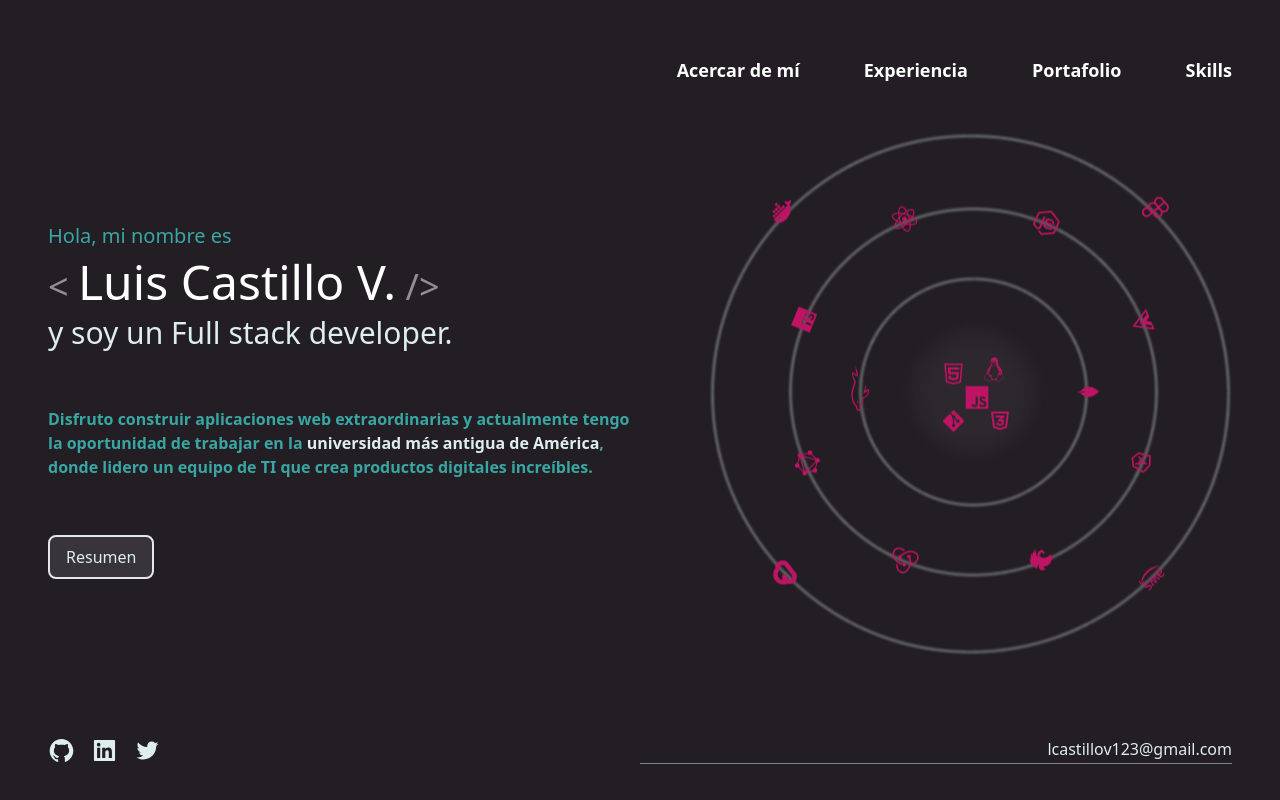
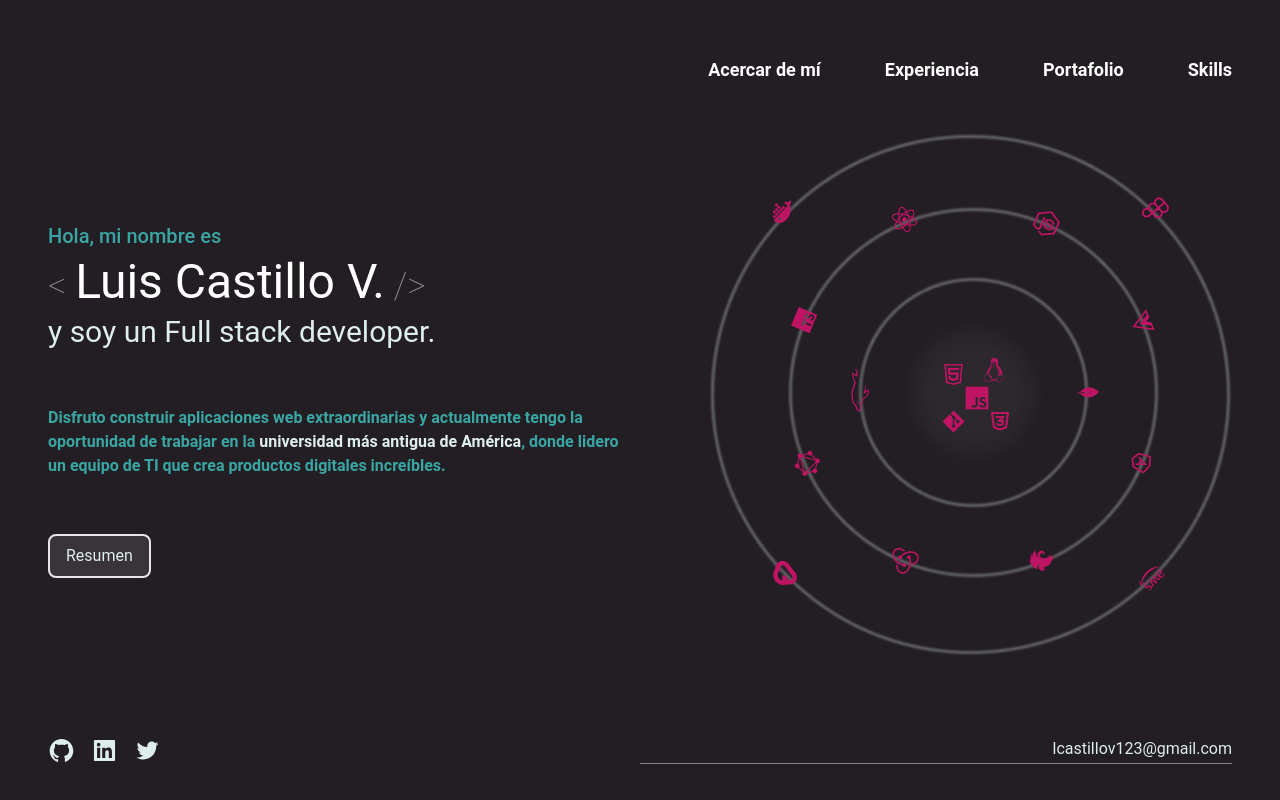
Before and after one commit to luiscavibot/luis-castillo-villafuerte, a Next.js app: page / in a window 1280 px wide. Shown: the top 800 px of the page. Built offline with nearby package versions, Linux system fonts and the light colour scheme.

Commit message:
fuente cambiada

```diff
--- a/pages/index.tsx
+++ b/pages/index.tsx
@@ -68,7 +68,7 @@ const Home: NextPage = () => {
 				<link rel="icon" href="/favicon.ico" />
 			</Head>
 
-			<main className="bg-fondoOscuro text-claro">
+			<main className="bg-fondoOscuro text-claro font-roboto">
 				<div className="container relative mx-auto px-12">
 					<div className="h-screen relative flex items-center">
 						<div className="absolute z-10 top-0 right-0 animate__fadeIn animate__animated animate__delay-2s">
--- /dev/null
+++ b/styles/fonts.css
@@ -0,0 +1,4 @@
+@font-face {
+	font-family: Roboto;
+	src: url('../fonts/Roboto-Regular.ttf');
+}
--- a/styles/globals.css
+++ b/styles/globals.css
@@ -4,3 +4,4 @@
 
 @import './animation.css';
 @import './barraDesplazamiento.css';
+@import './fonts.css';
--- a/tailwind.config.js
+++ b/tailwind.config.js
@@ -12,6 +12,9 @@ module.exports = {
 				verde: '#39A6A3',
 				gris: '#363337',
 			},
+			fontFamily: {
+				roboto: 'Roboto',
+			},
 		},
 	},
 	plugins: [],
```
Also changed, not shown: fonts/Roboto-Regular.ttf (added).
